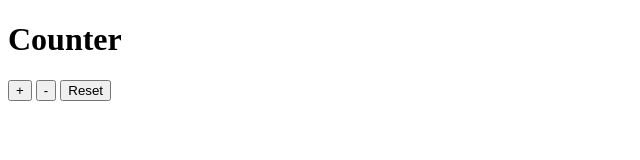
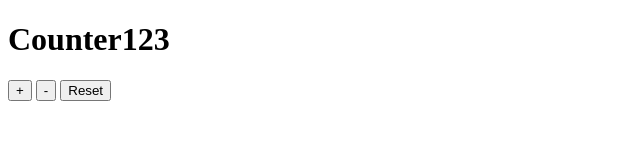
Before and after one commit to Sunita199115/counter, a plain HTML site: page index.html in a window 1280 px wide. Shown: the full height of the page, 0-640 px from the left. Drawn offline with Linux system fonts and the light colour scheme.

Commit message:
changed Title

```diff
--- a/index.html
+++ b/index.html
@@ -4,12 +4,12 @@
     <meta charset="UTF-8">
     <meta http-equiv="X-UA-Compatible" content="IE=edge">
     <meta name="viewport" content="width=device-width, initial-scale=1.0">
-    <title>Counter</title>
+    <title>Counter123</title>
     <link rel="stylesheet" href="./styles.css">
 </head>
 <body>
    <div>
-       <h1>Counter</h1>
+       <h1>Counter123</h1>
        <button id = "count-increment">+</button>
        <button id = "count-decrement">-</button>
        <button id = "btn-reset">Reset</button>
```
